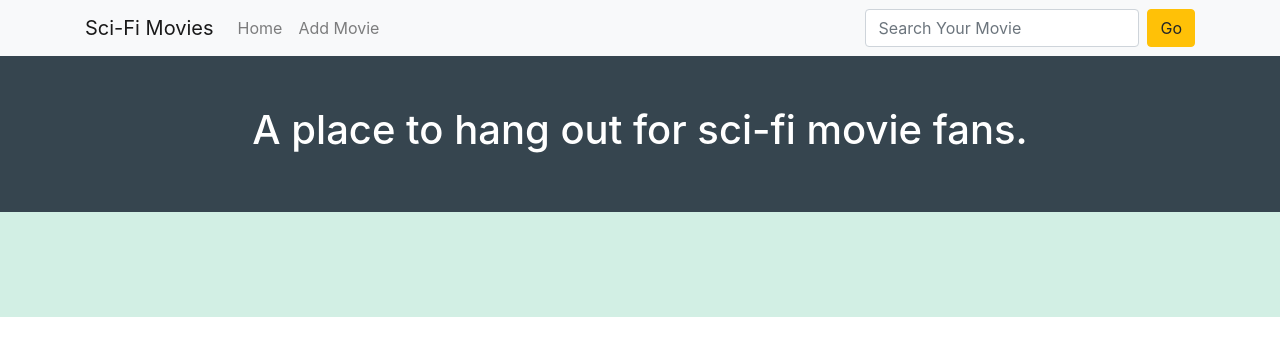
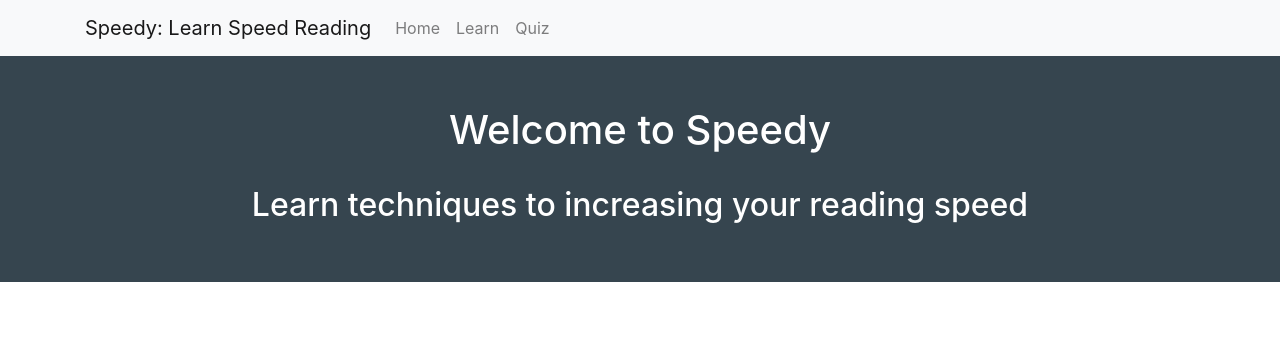
Before and after one commit to bigapple716/online-tutorial, a Flask app: page / in a window 1280 px wide. Shown: the top 356 px of the page. Run offline with Flask 2, Linux system fonts and the light colour scheme; some libraries are stand-ins or nearby versions.

Commit message:
add homepage & learning homepage;

```diff
--- a/server.py
+++ b/server.py
@@ -11,5 +11,10 @@ def index():
     return render_template('index.html')
 
 
+@app.route('/learn')
+def learn():
+    return render_template('learn.html')
+
+
 if __name__ == '__main__':
     app.run(debug=True)
--- a/static/main.css
+++ b/static/main.css
@@ -3,10 +3,10 @@ html, body {
   margin: 0;
 }
 
-.colored-background {
-  background: #D2EFE4;
-  padding-bottom: 55px;
-}
+/*.colored-background {*/
+/*  background: #D2EFE4;*/
+/*  padding-bottom: 55px;*/
+/*}*/
 
 .lightgray-background {
   background: #f8f9fa;
--- a/templates/index.html
+++ b/templates/index.html
@@ -9,7 +9,9 @@
   </script>
 
   <div class="welcome">
-    <h1>A place to hang out for sci-fi movie fans.</h1>
+    <h1>Welcome to Speedy</h1>
+    <br>
+    <h2>Learn techniques to increasing your reading speed</h2>
   </div>
   <div class="colored-background">
     <div class="container">
--- a/templates/layout.html
+++ b/templates/layout.html
@@ -29,7 +29,7 @@
 
 <nav class="navbar navbar-expand-md navbar-light bg-light">
   <div class="container">
-    <a class="navbar-brand" href="/">Sci-Fi Movies</a>
+    <a class="navbar-brand" href="/">Speedy: Learn Speed Reading</a>
     <button class="navbar-toggler" type="button" data-toggle="collapse" data-target="#navbarSupportedContent"
             aria-controls="navbarSupportedContent" aria-expanded="false" aria-label="Toggle navigation">
       <span class="navbar-toggler-icon"></span>
@@ -41,14 +41,12 @@
           <a class="nav-link" href="/">Home</a>
         </li>
         <li class="nav-item" id="nav-item-add">
-          <a class="nav-link" href="/new">Add Movie</a>
+          <a class="nav-link" href="/learn">Learn</a>
+        </li>
+        <li class="nav-item" id="nav-item-add">
+          <a class="nav-link" href="/quiz">Quiz</a>
         </li>
       </ul>
-      <div class="form-inline">
-        <input type="search" class="form-control input-box mr-2" id="movie-search" placeholder="Search Your Movie"
-               aria-label="Search">
-        <button type="button" class="btn btn-warning" id="search-btn">Go</button>
-      </div>
     </div>
   </div>
 </nav>
```
Also changed, not shown: templates/learn.html (added, +26 -0 lines).
